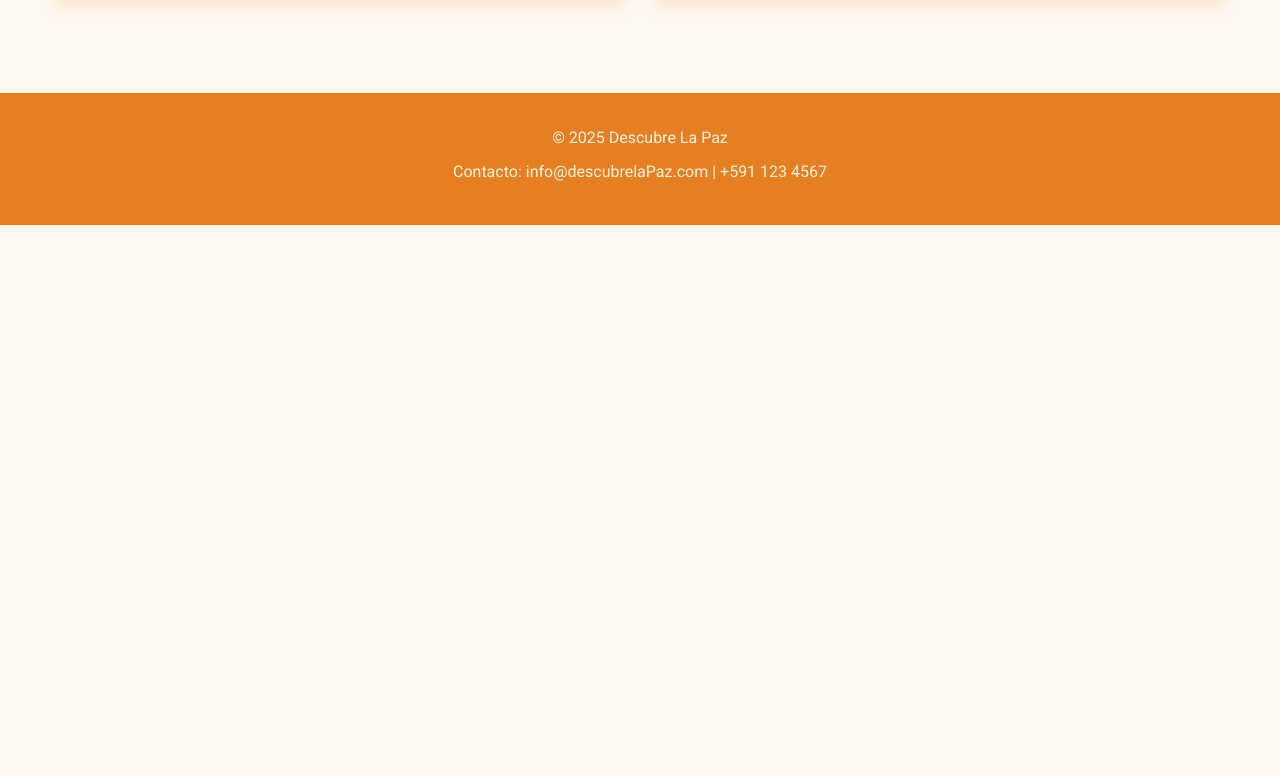
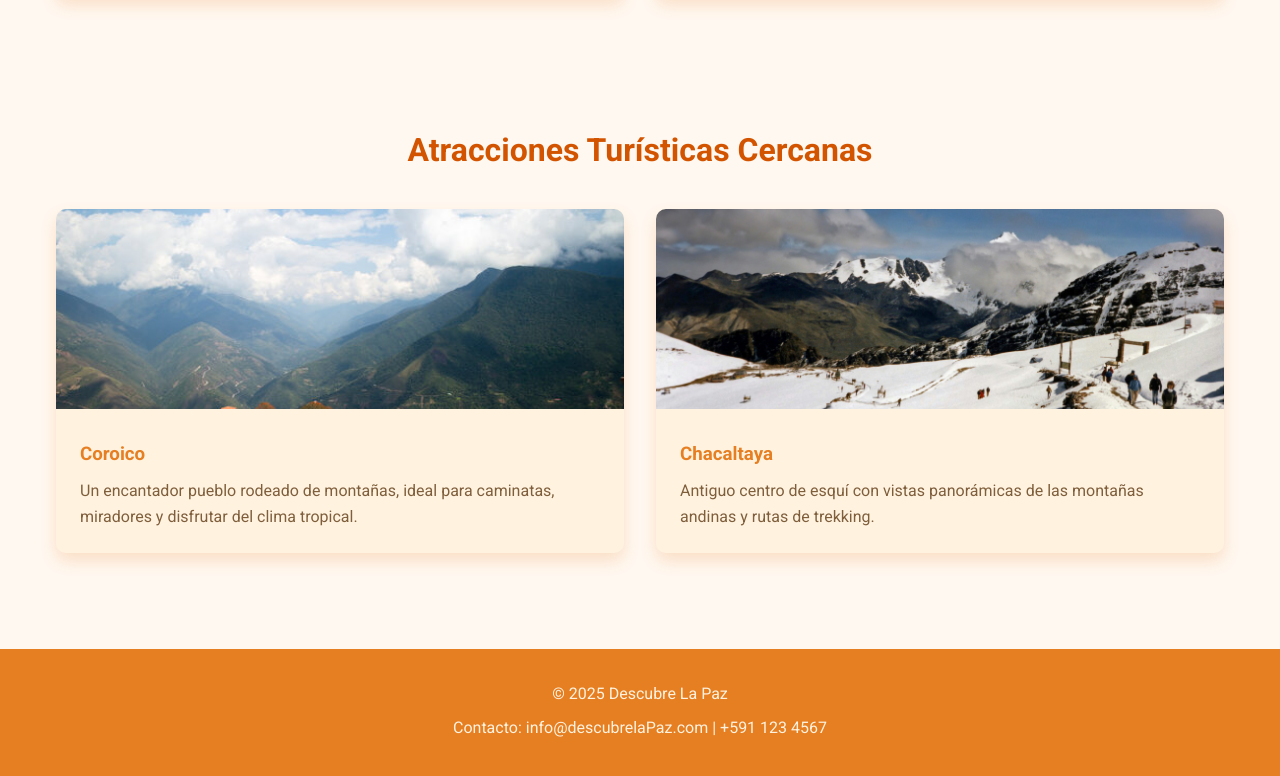
Before and after one commit to patricianacho/Pagina-Turismo-2, a plain HTML site: page index.html in a window 1280 px wide. Shown: the part 2208-2984 px from the top of the page. Before the commit the page ends 2433 px from the top, so only its background shows below. Drawn offline with Linux system fonts and the light colour scheme.

Commit message:
completar secciones

```diff
--- a/index.html
+++ b/index.html
@@ -267,6 +267,28 @@
         </div>
     </section>
 
+    <!-- Sección Paisaje -->
+    <section id="cultura">
+        <h2>Atracciones Turísticas Cercanas</h2>
+        <div class="cards">
+            <div class="card">
+                <img src="images/Coroico.jpg" alt="Cultura Cholita">
+                <div class="card-content">
+                    <h3>Coroico</h3>
+                    <p>Un encantador pueblo rodeado de montañas, ideal para caminatas, miradores y disfrutar del clima tropical.</p>
+                </div>
+            </div>
+            <div class="card">
+                <img src="images/Chacaltaya.jpg" alt="Mercados de La Paz">
+                <div class="card-content">
+                    <h3>Chacaltaya</h3>
+                    <p>Antiguo centro de esquí con vistas panorámicas de las montañas andinas y rutas de trekking.</p>
+                </div>
+            </div>
+        </div>
+    </section>
+
+
     <!-- Footer -->
     <footer id="contacto">
         <p>&copy; 2025 Descubre La Paz</p>
```
Also changed, not shown: images/Chacaltaya.jpg (added), images/Coroico.jpg (added).
